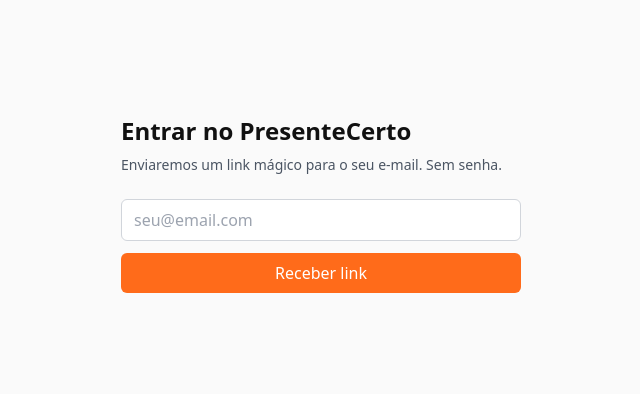
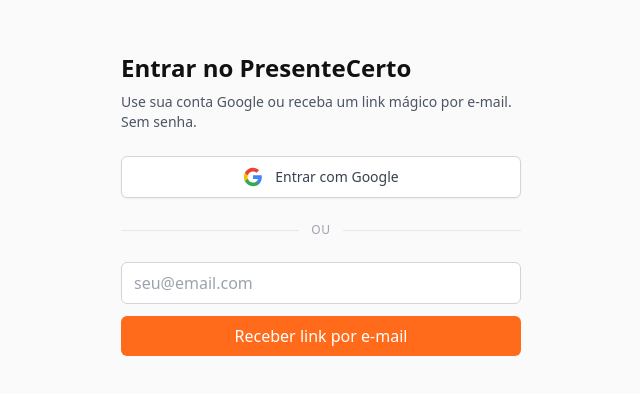
Before and after one commit to danilopmaciel/presentecerto, a Next.js app: page /login in a window 1280 px wide. Shown: the part 196-590 px from the top of the page, without its empty margins (319-959 px from the left). Built offline with nearby package versions, Linux system fonts and the light colour scheme.

Commit message:
feat(auth): adiciona login com Google OAuth via Supabase

```diff
--- a/src/app/(auth)/login/page.tsx
+++ b/src/app/(auth)/login/page.tsx
@@ -6,6 +6,7 @@
 export default function LoginPage() {
   const [email, setEmail] = useState('');
   const [status, setStatus] = useState<'idle' | 'loading' | 'sent' | 'error'>('idle');
+  const [googleLoading, setGoogleLoading] = useState(false);
   const [err, setErr] = useState<string | null>(null);
 
   async function handleSubmit(e: React.FormEvent) {
@@ -27,14 +28,64 @@
     }
   }
 
+  async function handleGoogleSignIn() {
+    setGoogleLoading(true);
+    setErr(null);
+    const supabase = createClient();
+    const { error } = await supabase.auth.signInWithOAuth({
+      provider: 'google',
+      options: {
+        redirectTo: `${window.location.origin}/auth/callback`
+      }
+    });
+    if (error) {
+      setErr(error.message);
+      setGoogleLoading(false);
+    }
+    // Em caso de sucesso, o navegador é redirecionado para o Google.
+  }
+
   return (
     <main className="mx-auto flex min-h-screen max-w-md flex-col justify-center px-6">
       <h1 className="text-2xl font-bold">Entrar no PresenteCerto</h1>
       <p className="mt-2 text-sm text-gray-600">
-        Enviaremos um link mágico para o seu e-mail. Sem senha.
+        Use sua conta Google ou receba um link mágico por e-mail. Sem senha.
       </p>
 
-      <form onSubmit={handleSubmit} className="mt-6 space-y-3">
+      <button
+        type="button"
+        onClick={handleGoogleSignIn}
+        disabled={googleLoading || status === 'loading'}
+        className="mt-6 flex w-full items-center justify-center gap-3 rounded-md border border-gray-300 bg-white px-4 py-2.5 text-sm font-medium text-gray-700 shadow-sm hover:bg-gray-50 disabled:opacity-60"
+      >
+        <svg className="h-5 w-5" viewBox="0 0 24 24" xmlns="http://www.w3.org/2000/svg">
+          <path
+            fill="#4285F4"
+            d="M22.56 12.25c0-.78-.07-1.53-.2-2.25H12v4.26h5.92c-.26 1.37-1.04 2.53-2.21 3.31v2.77h3.57c2.08-1.92 3.28-4.74 3.28-8.09z"
+          />
+          <path
+            fill="#34A853"
+            d="M12 23c2.97 0 5.46-.98 7.28-2.66l-3.57-2.77c-.98.66-2.23 1.06-3.71 1.06-2.86 0-5.29-1.93-6.16-4.53H2.18v2.84C3.99 20.53 7.7 23 12 23z"
+          />
+          <path
+            fill="#FBBC05"
+            d="M5.84 14.09c-.22-.66-.35-1.36-.35-2.09s.13-1.43.35-2.09V7.07H2.18C1.43 8.55 1 10.22 1 12s.43 3.45 1.18 4.93l2.85-2.22.81-.62z"
+          />
+          <path
+            fill="#EA4335"
+            d="M12 5.38c1.62 0 3.06.56 4.21 1.64l3.15-3.15C17.45 2.09 14.97 1 12 1 7.7 1 3.99 3.47 2.18 7.07l3.66 2.84c.87-2.6 3.3-4.53 6.16-4.53z"
+          />
+        </svg>
+        {googleLoading ? 'Redirecionando...' : 'Entrar com Google'}
+      </button>
+
+      <div className="my-6 flex items-center gap-3">
+        <div className="h-px flex-1 bg-gray-200" />
+        <span className="text-xs uppercase tracking-wider text-gray-400">ou</span>
+        <div className="h-px flex-1 bg-gray-200" />
+      </div>
+
+      <form onSubmit={handleSubmit} className="space-y-3">
         <input
           type="email"
           required
@@ -45,10 +96,10 @@
         />
         <button
           type="submit"
-          disabled={status === 'loading'}
+          disabled={status === 'loading' || googleLoading}
           className="w-full rounded-md bg-brand-500 px-4 py-2 text-white hover:bg-brand-600 disabled:opacity-60"
         >
-          {status === 'loading' ? 'Enviando...' : 'Receber link'}
+          {status === 'loading' ? 'Enviando...' : 'Receber link por e-mail'}
         </button>
       </form>
 
```
